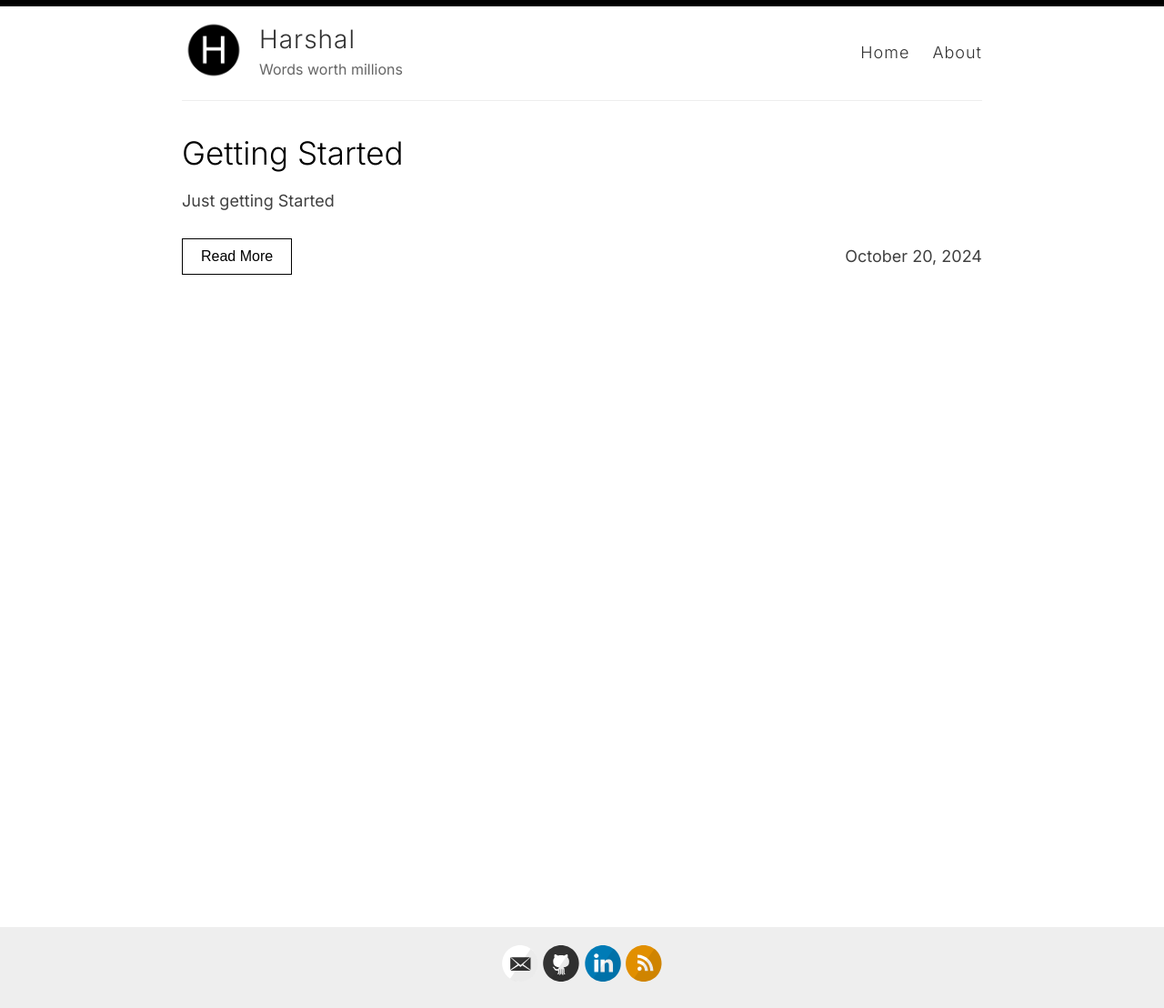
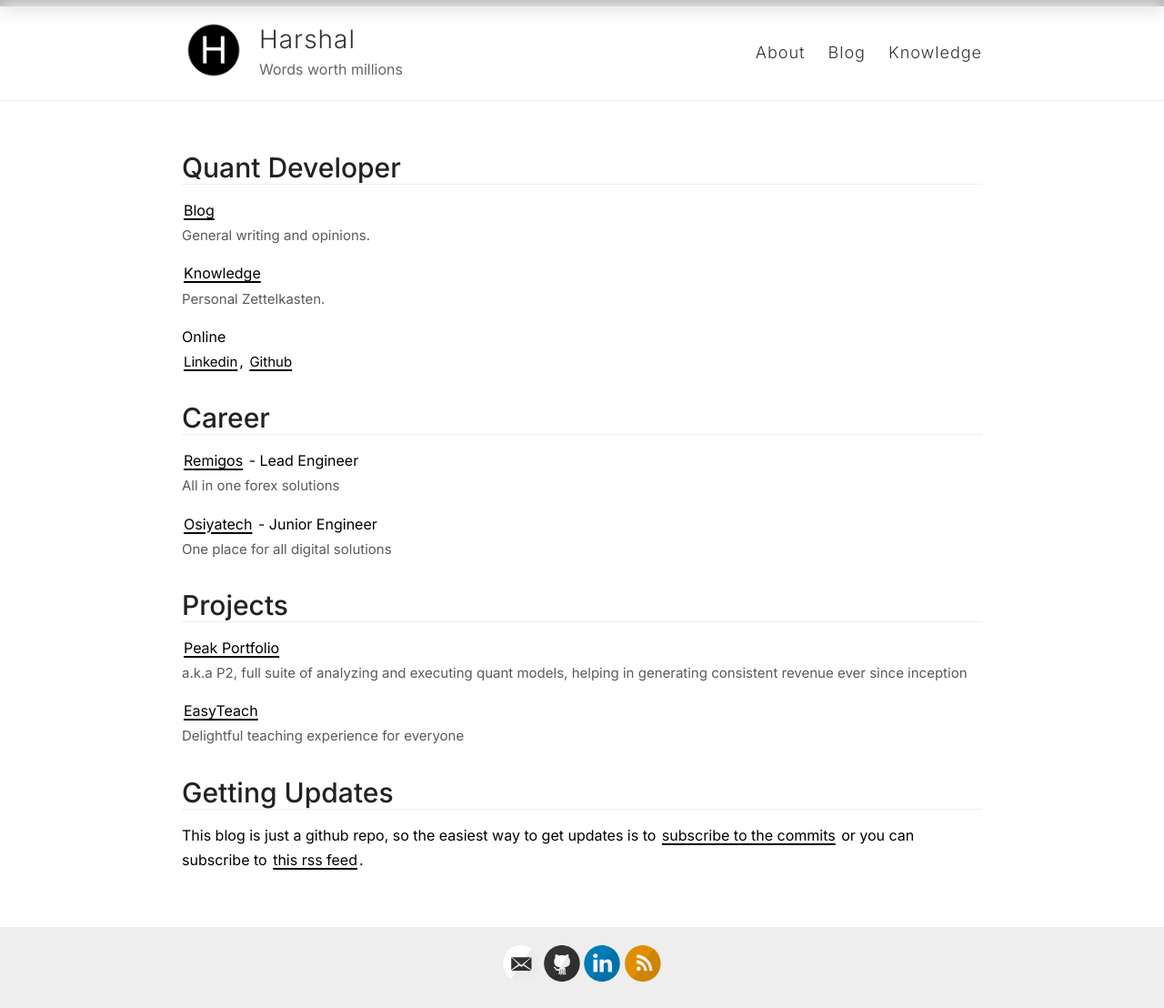
Before and after one commit to harshal2030/harshal2030.github.io, a Jekyll site: the page built from _pages/index.md, in a window 1280 px wide and 1108 px high. Shown: the whole window at 91% size. Built offline with Jekyll 4.4.1, drawn with Linux system fonts in a browser that asks for light colours; the list of posts is cut into pages by our own code.

```diff
--- a/_layouts/default.html
+++ b/_layouts/default.html
@@ -1,16 +1,32 @@
-<!DOCTYPE html>
+<!doctype html>
 <html>
     <head>
-    <title>{% if page.title %}{{ page.title }} – {% endif %}{{ site.name }} – {{ site.description }}</title>
-    {% seo title=false %}
-    {% include meta.html %}
+        <title>
+            {% if page.title %}{{ page.title }} – {% endif %}{{ site.name }} –
+            {{ site.description }}
+        </title>
+        {% seo title=false %} {% include meta.html %}
 
-    <link rel="stylesheet" type="text/css" href="{{ site.baseurl }}/assets/style.css" />
-    <link rel="alternate" type="application/rss+xml" title="{{ site.name }} - {{ site.description }}" href="{{ site.baseurl }}/feed.xml" />
+        <link
+            rel="stylesheet"
+            type="text/css"
+            href="{{ site.baseurl }}/assets/style.css"
+        />
+        <link
+            rel="alternate"
+            type="application/rss+xml"
+            title="{{ site.name }} - {{ site.description }}"
+            href="{{ site.baseurl }}/feed.xml"
+        />
         <link rel="canonical" href="{{ site.url }}{{ page.url }}" />
 
-    <meta name="theme-color" content="#000000">
-    <link rel="icon" type="image/png" sizes="32x32" href="{{ site.baseurl }}/images/favicon-32x32.png">
+        <meta name="theme-color" content="#000000" />
+        <link
+            rel="icon"
+            type="image/png"
+            sizes="32x32"
+            href="{{ site.baseurl }}/images/favicon-32x32.png"
+        />
         {% include analytics_head.html %}
     </head>
 
@@ -20,32 +36,39 @@
             <div class="wrapper-masthead">
                 <div class="container">
                     <header class="masthead clearfix">
-            <a href="{{ site.baseurl }}/" class="site-avatar"><img src="{{ site.baseurl }}{{ site.avatar }}" alt="{{ site.title }}" /></a>
+                        <a href="{{ site.baseurl }}/" class="site-avatar"
+                            ><img
+                                src="{{ site.baseurl }}{{ site.avatar }}"
+                                alt="{{ site.title }}"
+                        /></a>
 
                         <div class="site-info">
-              <h1 class="site-name"><a href="{{ site.baseurl }}/">{{ site.name }}</a></h1>
-              <p class="site-description">{{ site.description }}</p>
+                            <h1 class="site-name">
+                                <a href="{{ site.baseurl }}/"
+                                    >{{ site.name }}</a
+                                >
+                            </h1>
+                            <p class="site-description">
+                                {{ site.description }}
+                            </p>
                         </div>
 
                         <nav>
-              <a href="{{ site.baseurl }}/">Home</a>
-              <a href="{{ site.baseurl }}/about">About</a>
+                            <a href="{{ site.baseurl }}/">About</a>
+                            <a href="{{ site.baseurl }}/blogs">Blog</a>
+                            <a href="{{ site.baseurl }}/knowledge">Knowledge</a>
                         </nav>
                     </header>
                 </div>
             </div>
 
             <div class="wrapper-main">
-        <div id="main" role="main" class="container">
-          {{ content }}
-        </div>
+                <div id="main" role="main" class="container">{{ content }}</div>
             </div>
 
             <div class="wrapper-footer">
                 <div class="container">
-          <footer class="footer">
-            {% include svg-icons.html %}
-          </footer>
+                    <footer class="footer">{% include svg-icons.html %}</footer>
                 </div>
             </div>
         </div>
--- a/_pages/index.md
+++ b/_pages/index.md
@@ -1,22 +1,42 @@
 ---
 layout: page
+title: Quant Developer
 permalink: /
-title:
 ---
 
-<div>
-{% for post in site.posts %}
-            <article class="post-item">
-              <h2 class="post-title"><a href="{{ site.baseurl }}{{ post.url }}" class="post-link">{{ post.title }}</a></h2>
-              <p>{{ post.excerpt }}</p>
-              <div class="post-footer">
-                <a href="{{ site.baseurl }}{{ post.url }}">
-                  <button class="outline-btn"><span>Read More</span></button>
-                </a>
+<h1 class="text-left custom-h1">Quant Developer</h1>
 
-                <p>{{ post.date | date: "%B %e, %Y" }}</p>
-              </div>
-            </article>
-    {% endfor %}
+<a class="post-tag-url" href="{{ site.baseurl }}/blogs">Blog</a>
+<br>
+<span class="secondary-text">General writing and opinions.</span>
 
-</div>
+<a class="post-tag-url" href="{{ site.baseurl }}/knowledge">Knowledge</a>
+<br>
+<span class="secondary-text">Personal Zettelkasten.</span>
+
+Online
+<br>
+<a class="secondary-text post-tag-url" target="_blank" href="https://www.linkedin.com/in/harshalsanghvi/">Linkedin</a>, <a class="secondary-text post-tag-url" target="_blank" href="https://github.com/harshal2030">Github</a>
+
+<h1 class="text-left custom-h1">Career</h1>
+
+<a class="post-tag-url" target="_blank" href="https://remigos.com">Remigos</a> - Lead Engineer
+<br>
+<span class="secondary-text">All in one forex solutions</span>
+
+<a class="post-tag-url" target="_blank" href="https://osiyatech.com">Osiyatech</a> - Junior Engineer
+<br>
+<span class="secondary-text">One place for all digital solutions</span>
+
+<h1 class="text-left custom-h1">Projects</h1>
+
+<a class="post-tag-url" target="_blank" href="https://p2.quick-craft.com">Peak Portfolio</a>
+<br>
+<span class="secondary-text">a.k.a P2, full suite of analyzing and executing quant models, helping in generating consistent revenue ever since inception</span>
+
+<a class="post-tag-url" target="_blank" href="https://github.com/harshal2030/easyteach">EasyTeach</a>
+<br>
+<span class="secondary-text">Delightful teaching experience for everyone</span>
+
+<h1 class="text-left custom-h1">Getting Updates</h1>
+This blog is just a github repo, so the easiest way to get updates is to <a class="post-tag-url" href="https://github.com/harshal2030/harshal2030.github.io/commits/main.atom">subscribe to the commits</a> or you can subscribe to <a class="post-tag-url" href>this rss feed</a>.
--- a/assets/style.scss
+++ b/assets/style.scss
@@ -13,7 +13,7 @@
 /* BASE RULES */
 /**************/
 
-@import url('https://fonts.googleapis.com/css2?family=Inter:wght@100;200;300;400;500;600;700;800;900&display=swap');
+@import url("https://fonts.googleapis.com/css2?family=Inter:wght@100;200;300;400;500;600;700;800;900&display=swap");
 
 html {
     font-size: 100%;
@@ -22,30 +22,35 @@ html {
 
 body {
     background: #fff;
-  font-family: 'Inter', sans-serif;
-  color: #404040;
+    font-family: "Inter", sans-serif;
+    color: #000;
     line-height: 1.7;
     font-weight: 400;
-  font-size: 18px;
+    font-size: 16px;
     height: 100%;
 }
 
 .container {
-  margin: 0 auto;
+    margin-left: 20px;
+    margin-right: 20px;
     max-width: 900px;
     padding: 0 10px;
     width: 100%;
 }
 
-h1, h2, h3, h4, h5, h6 {
-  font-family: 'Inter', sans-serif;
+h1,
+h2,
+h3,
+h4,
+h5,
+h6 {
+    font-family: "Inter", sans-serif;
     color: $darkerGray;
     font-weight: bold;
 
     line-height: 1.7;
     margin: 1em 0 15px;
     padding: 0;
-  text-align: center;
 
     @include mobile {
         line-height: 1.4;
@@ -63,8 +68,9 @@ h2 {
     font-size: 24px;
 }
 
-@media (min-width: 769px){
-	.post h2::before, .post h2::after {
+@media (min-width: 769px) {
+    .post h2::before,
+    .post h2::after {
         content: "";
         display: inline-block;
         vertical-align: middle;
@@ -94,6 +100,11 @@ p {
     justify-content: space-between;
     padding-top: 20px;
     padding-bottom: 20px;
+}
+
+.secondary-text {
+    color: #595a5a;
+    font-size: 15px;
 }
 
 table {
@@ -161,7 +172,7 @@ table tr td :last-child {
 }
 
 .outline-btn::before {
-  content: '';
+    content: "";
     position: absolute;
     bottom: 0;
     left: 0;
@@ -248,12 +259,14 @@ a {
     color: $blue;
     text-decoration: none;
     cursor: pointer;
-  &:hover, &:active {
+    &:hover,
+    &:active {
         color: $blue;
     }
 }
 
-ul, ol {
+ul,
+ol {
     margin: 15px 0;
     padding-left: 30px;
 }
@@ -266,19 +279,25 @@ ol {
     list-style-type: decimal;
 }
 
-ol ul, ul ol, ul ul, ol ol {
+ol ul,
+ul ol,
+ul ul,
+ol ol {
     margin: 0;
 }
 
-ul ul, ol ul {
+ul ul,
+ol ul {
     list-style-type: circle;
 }
 
-em, i {
+em,
+i {
     font-style: italic;
 }
 
-strong, b {
+strong,
+b {
     font-weight: bold;
 }
 
@@ -333,12 +352,26 @@ p > img {
 //
 
 .wrapper-masthead {
+    display: flex;
+    justify-content: center;
     margin-bottom: 25px;
+    border-bottom: 1px solid $lightGray;
+    position: sticky;
+    top: 0;
+    z-index: 9999;
+    transition: all 0.3s ease; /* Add smooth transition for any changes */
+    background-color: rgba(
+        255,
+        255,
+        255,
+        0.7
+    ); /* Adjust the alpha value for desired transparency */
+    backdrop-filter: blur(10px);
+    -webkit-backdrop-filter: blur(10px); /* For Safari support */
 }
 
 .masthead {
     padding: 20px 0;
-  border-bottom: 1px solid $lightGray;
 
     @include mobile {
         text-align: center;
@@ -379,7 +412,7 @@ p > img {
     margin: 0;
     color: $darkGray;
     cursor: pointer;
-  font-family: 'Inter', sans-serif;
+    font-family: "Inter", sans-serif;
     font-weight: 300;
     font-size: 28px;
     letter-spacing: 1px;
@@ -403,7 +436,7 @@ p > img {
 nav {
     float: right;
     margin-top: 23px; // @TODO: Vertically middle align
-  font-family: 'Inter', sans-serif;
+    font-family: "Inter", sans-serif;
     font-size: 18px;
 
     @include mobile {
@@ -443,7 +476,7 @@ nav {
 
 .post {
     blockquote {
-    margin: 1.8em .8em;
+        margin: 1.8em 0.8em;
         /*border-left: 2px solid $gray;*/
         padding: 0.1em 1em;
         color: $gray;
@@ -452,14 +485,14 @@ nav {
         background-color: #ede1ff;
     }
 
-  .you-may-like{
-    margin: 1.8em .8em;
+    .you-may-like {
+        margin: 1.8em 0.8em;
         /*border-left: 2px solid $gray;*/
         padding: 0.1em 1em;
         color: $gray;
         font-size: 22px;
         font-style: italic;
-    background-color: #ddffb5;;
+        background-color: #ddffb5;
     }
 
     .comments {
@@ -479,6 +512,8 @@ nav {
 
 .wrapper-main {
     padding-bottom: 134px;
+    display: flex;
+    justify-content: center;
 }
 
 .wrapper-footer {
@@ -487,6 +522,8 @@ nav {
     width: 100%;
     height: 89px;
     background-color: $lightGray;
+    display: flex;
+    justify-content: center;
 }
 
 footer {
@@ -495,13 +532,19 @@ footer {
 }
 
 body:after {
-    background: linear-gradient(to right, #ffffff   0, #2196F3   33%, #E91E63   66%, #000 100%);
+        background: linear-gradient(
+        to right,
+        #ffffff 0,
+        #2196f3 33%,
+        #e91e63 66%,
+        #000 100%
+    );
         width: 100%;
         height: 5px;
         top: 0;
         position: absolute;
         left: 0;
-    content: '';
+        content: "";
 }
 
 .post-p {
@@ -522,31 +565,36 @@ body:after {
     z-index: 1000;
 }
 
-.post h1{
-  font-family: 'Inter', sans-serif;
+.post h1 {
+    font-family: "Inter", sans-serif;
     font-kerning: auto;
-  font-feature-settings: "kern","liga","dlig","hlig","cswh";
+    font-feature-settings: "kern", "liga", "dlig", "hlig", "cswh";
     font-size: 48px;
     font-weight: 400;
     margin: 0;
 }
 
-.page h1{
-  font-family: 'Inter', sans-serif;
-  text-align: center;
-  font-weight: bold;
+.custom-h1 {
+    font-family: "Inter", sans-serif;
+    font-weight: 500;
+    border-bottom: 1px solid #eee;
+}
+
+.page h1 {
+    font-family: "Inter", sans-serif;
+    font-weight: 500;
     font-kerning: auto;
-  font-feature-settings: "kern","liga","dlig","hlig","cswh";
+    font-feature-settings: "kern", "liga", "dlig", "hlig", "cswh";
     line-height: 1.2;
 }
 
-.author_title{
+.author_title {
     text-align: center;
     color: #939aa1;
     letter-spacing: 2px;
 }
 
-.post_date{
+.post_date {
     text-align: center;
     color: #939aa1;
 }
@@ -554,15 +602,16 @@ body:after {
 .cd-container a {
     color: #30434e;
     text-decoration: none;
-  font-family: 'Inter', sans-serif;
+    font-family: "Inter", sans-serif;
 }
 
 .cd-container img {
     max-width: 100%;
 }
 
-.cd-container h1, .cd-container h2 {
-  font-family: 'Inter', sans-serif;
+.cd-container h1,
+.cd-container h2 {
+    font-family: "Inter", sans-serif;
     font-weight: bold;
 }
 
@@ -579,9 +628,15 @@ Modules - reusable parts of our design
 }
 .cd-container::after {
     /* clearfix */
-  content: '';
+    content: "";
     display: table;
     clear: both;
+}
+
+// utility classes
+
+.text-left {
+    text-align: left;
 }
 
 #cd-timeline {
@@ -592,7 +647,7 @@ Modules - reusable parts of our design
 }
 #cd-timeline::before {
     /* this is the vertical line */
-  content: '';
+    content: "";
     position: absolute;
     top: 0;
     left: 18px;
@@ -645,7 +700,10 @@ Modules - reusable parts of our design
     width: 40px;
     height: 40px;
     border-radius: 50%;
-  box-shadow: 0 0 0 4px white, inset 0 2px 0 rgba(0, 0, 0, 0.08), 0 3px 0 4px rgba(0, 0, 0, 0.05);
+    box-shadow:
+        0 0 0 4px white,
+        inset 0 2px 0 rgba(0, 0, 0, 0.08),
+        0 3px 0 4px rgba(0, 0, 0, 0.05);
 }
 .cd-timeline-img img {
     display: block;
@@ -673,7 +731,7 @@ Modules - reusable parts of our design
     height: 32px;
     font-size: 14px;
     font-weight: 500;
-    color: rgba(0,0,0,.6);
+    color: rgba(0, 0, 0, 0.6);
     line-height: 32px;
     padding: 0 12px;
     border-radius: 16px;
@@ -686,7 +744,7 @@ Modules - reusable parts of our design
     background-color: #efd3f9 !important;
 }
 
-#gh-latest{
+#gh-latest {
     font-size: 16px;
     text-align: center;
 }
@@ -704,7 +762,7 @@ Modules - reusable parts of our design
 }
 
 #carbonads {
-  font-family: 'Inter', sans-serif;
+    font-family: "Inter", sans-serif;
     display: inline-block;
     overflow: hidden;
     max-width: 270px;
@@ -760,9 +818,16 @@ Modules - reusable parts of our design
 .carbon-poweredby {
     display: block;
     padding: 10px var(--font-size);
-  background: repeating-linear-gradient(-45deg, transparent, transparent 5px, hsla(0, 0%, 0%, .025) 5px, hsla(0, 0%, 0%, .025) 10px) hsla(203, 11%, 95%, .4);
+    background: repeating-linear-gradient(
+            -45deg,
+            transparent,
+            transparent 5px,
+            hsla(0, 0%, 0%, 0.025) 5px,
+            hsla(0, 0%, 0%, 0.025) 10px
+        )
+        hsla(203, 11%, 95%, 0.4);
     text-transform: uppercase;
-  letter-spacing: .5px;
+    letter-spacing: 0.5px;
     font-weight: 600;
     font-size: 9px;
     line-height: 0;
@@ -779,7 +844,9 @@ Modules - reusable parts of our design
     text-decoration-color: black;
     text-decoration-thickness: 2px;
     text-underline-offset: 3px;
-  transition: color 0.2s ease, text-decoration-color 0.2s ease;
+    transition:
+        color 0.15s ease,
+        text-decoration-color 0.15s ease;
     padding: 2px;
     // border: none;
     // color: #000;
@@ -789,7 +856,7 @@ Modules - reusable parts of our design
 }
 
 .post-tag-url::before {
-  content: '';
+    content: "";
     position: absolute;
     left: 0;
     bottom: 0;
@@ -799,7 +866,7 @@ Modules - reusable parts of our design
     z-index: -1;
     transform: scaleY(0);
     transform-origin: bottom;
-  transition: transform 0.2s ease;
+    transition: transform 0.15s ease;
 }
 
 .post-tag-url:hover {
@@ -811,7 +878,8 @@ Modules - reusable parts of our design
     transform: scaleY(1);
 }
 
-.pagination a, .pagination span {
+.pagination a,
+.pagination span {
     padding: 7px 18px;
     border: 1px solid #eee;
     margin-left: -2px;
@@ -883,7 +951,7 @@ Modules - reusable parts of our design
 
 .subscribeBtn {
     width: 30%;
-  background-color: #4CAF50;
+    background-color: #4caf50;
     color: white;
     padding: 14px 20px;
     margin: 8px 0;
@@ -1022,11 +1090,14 @@ Modules - reusable parts of our design
 .cd-timeline-content h2 {
     color: #303e49;
 }
-.cd-timeline-content p, .cd-timeline-content .cd-read-more, .cd-timeline-content .cd-date {
+.cd-timeline-content p,
+.cd-timeline-content .cd-read-more,
+.cd-timeline-content .cd-date {
     font-size: 13px;
     font-size: 0.8125rem;
 }
-.cd-timeline-content .cd-read-more, .cd-timeline-content .cd-date {
+.cd-timeline-content .cd-read-more,
+.cd-timeline-content .cd-date {
     display: inline-block;
 }
 .cd-timeline-content p {
@@ -1035,7 +1106,7 @@ Modules - reusable parts of our design
 }
 .cd-timeline-content .cd-read-more {
     float: right;
-  padding: .8em 1em;
+    padding: 0.8em 1em;
     background: #acb7c0;
     color: white;
     border-radius: 0.25em;
@@ -1045,11 +1116,11 @@ Modules - reusable parts of our design
 }
 .cd-timeline-content .cd-date {
     float: left;
-  padding: .8em 0;
-  opacity: .7;
+    padding: 0.8em 0;
+    opacity: 0.7;
 }
 .cd-timeline-content::before {
-  content: '';
+    content: "";
     position: absolute;
     top: 16px;
     right: 100%;
@@ -1067,7 +1138,8 @@ Modules - reusable parts of our design
         font-size: 16px;
         font-size: 1rem;
     }
-  .cd-timeline-content .cd-read-more, .cd-timeline-content .cd-date {
+    .cd-timeline-content .cd-read-more,
+    .cd-timeline-content .cd-date {
         font-size: 14px;
         font-size: 0.875rem;
     }
@@ -1126,7 +1198,9 @@ Modules - reusable parts of our design
 
 @media only screen and (min-width: 1170px) {
     /* inverse bounce effect on even content blocks */
-  .cssanimations .cd-timeline-block:nth-child(even) .cd-timeline-content.bounce-in {
+    .cssanimations
+        .cd-timeline-block:nth-child(even)
+        .cd-timeline-content.bounce-in {
         -webkit-animation: cd-bounce-2-inverse 0.6s;
         -moz-animation: cd-bounce-2-inverse 0.6s;
         animation: cd-bounce-2-inverse 0.6s;
@@ -1247,7 +1321,6 @@ Modules - reusable parts of our design
     }
 }
 
-
 // Settled on moving the import of syntax highlighting to the bottom of the CSS
 // ... Otherwise it really bloats up the top of the CSS file and makes it difficult to find the start
 //@import "highlights";
```
Also changed, not shown: _pages/about.md (deleted, +0 -7 lines), _pages/blogs.md (added, +22 -0 lines), _pages/knowledge.md (added, +21 -0 lines). Lines whose indentation alone changed are shown as unchanged.
